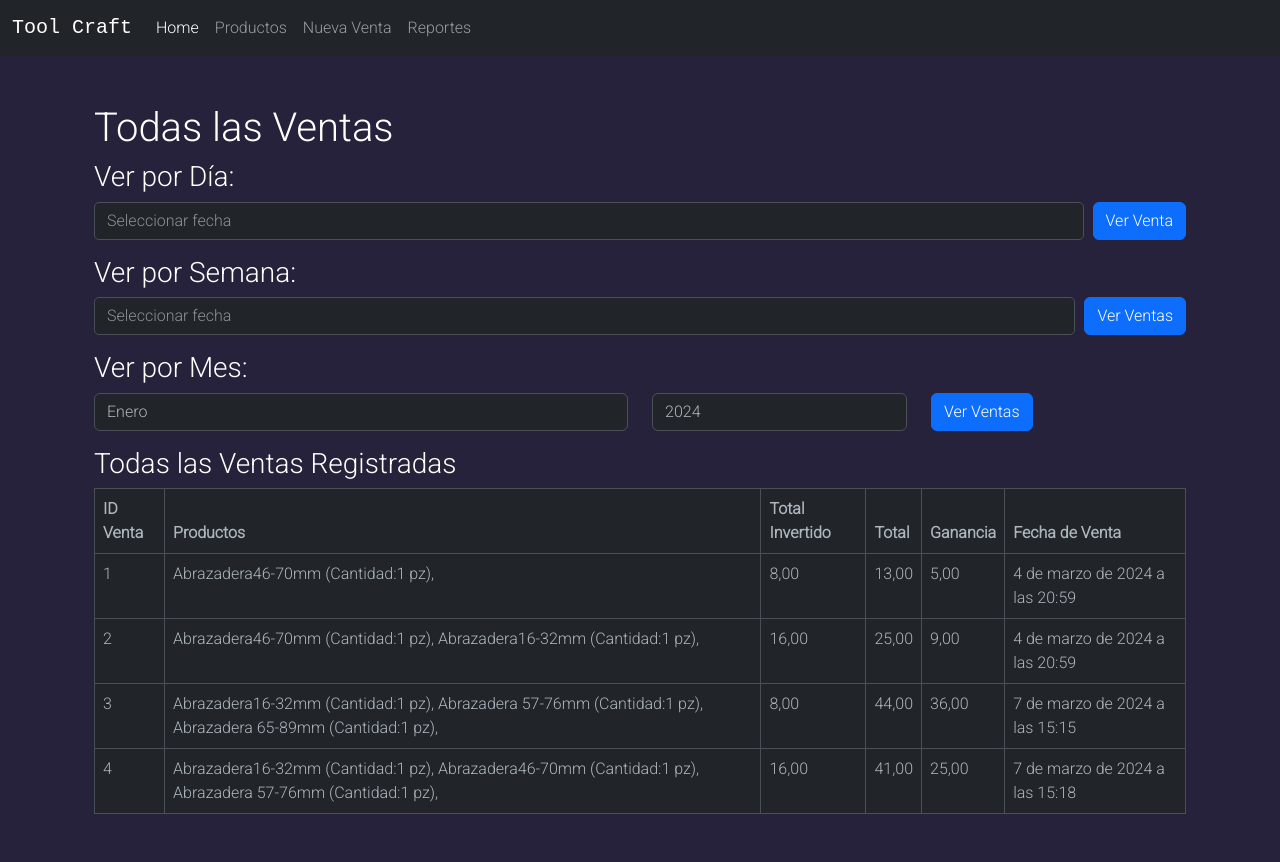
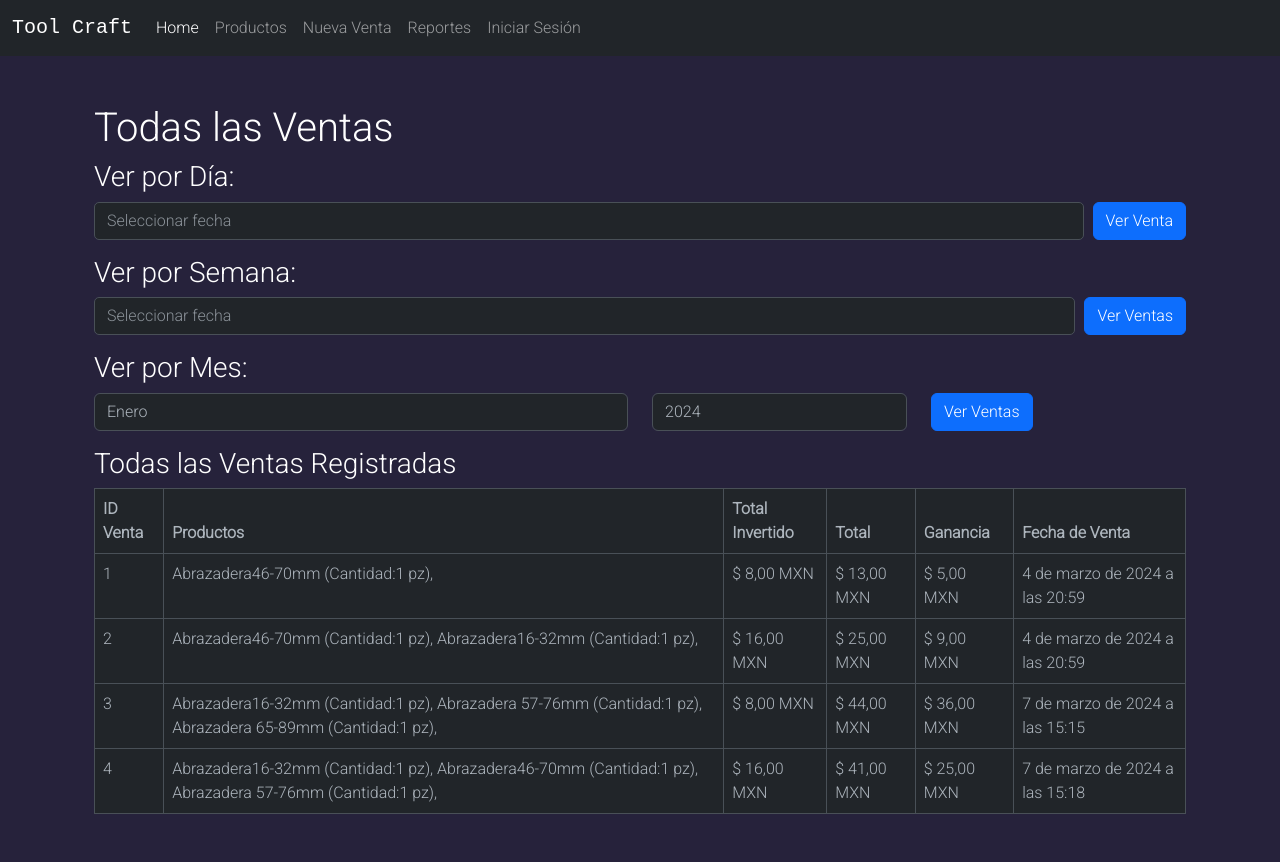
Before and after one commit to Etma117/ToolCraft, a Django app: page /todas-las-ventas/ in a window 1280 px wide. Run offline with Django 4.2, Linux system fonts and the light colour scheme; data comes from the database, SQL or seed files in the repository; both versions use the stored data as it was after the commit; some libraries are stand-ins or nearby versions.

Commit message:
Depuracion y Botones - loginVenta

```diff
--- a/Venta/templates/todas_las_ventas.html
+++ b/Venta/templates/todas_las_ventas.html
@@ -106,9 +106,9 @@
                   {{ detalle.producto.nombre }}{{ detalle.producto.medida }} (Cantidad:{{ detalle.cantidad }} pz),
                 {% endfor %}
               </td>
-              <td>{{ venta.total_invertido }}</td>
-              <td>{{ venta.total }}</td>
-              <td>{{ venta.ganancia }}</td>
+              <td> $ {{ venta.total_invertido }} MXN</td>
+              <td> $ {{ venta.total }} MXN</td>
+              <td> $ {{ venta.ganancia }} MXN</td>
               <td>{{ venta.fecha_venta }}</td>
             </tr>
           {% endfor %}
--- a/Venta/templates/ver_productos_venta.html
+++ b/Venta/templates/ver_productos_venta.html
@@ -70,16 +70,16 @@
         </div>
             </form>
 
-        <div class="conteiner" style = "margin-left: 15px;">
+        <div class="conteiner" style = "margin-left: 10px;">
             <a class="btn btn-success" href="{% url 'ver_venta' %}">
-                <i class="fas fa-search"></i> Ver Venta
+                <i class="fa-solid fa-cart-shopping"></i> Ver Venta
             </a>
         </div>
 
 
         </div>
     </div>
-        {% comment %} <input class="form-control" type="text" id="searchInput" placeholder="Buscar por nombre"> {% endcomment %}
+
 </div>
 <div class="row">
     {% for Producto in object_list %}
--- a/Venta/templates/ver_venta.html
+++ b/Venta/templates/ver_venta.html
@@ -61,7 +61,9 @@
     <p>Total: {{ total_venta }} MXN</p>
   </div>
 
-  <a href="{%url 'realizar_compra'%}" class="btn btn-custom-warning btn-sm">Confirmar Compra</a>
+    <a class="btn btn-success" href="{%url 'realizar_compra'%}">
+        <i class="fa-solid fa-check" style="margin-right: 5px;"></i>Confirmar Compra
+    </a>
 
 
 {% endblock %}
--- a/templates/base.html
+++ b/templates/base.html
@@ -27,7 +27,7 @@
                 <span class="navbar-toggler-icon"></span>
             </button>
             <div class="collapse navbar-collapse" id="navbarNav">
-                <ul class="navbar-nav">
+                <ul class="navbar-nav mr-auto">
                     <li class="nav-item">
                         <a class="nav-link active" aria-current="page" href="{% url 'mainpage' %}">Home</a>
                     </li>
@@ -40,10 +40,18 @@
                     <li class="nav-item">
                         <a class="nav-link" href="{%url 'todas_las_ventas'%}">Reportes</a>
                     </li>
+                    <li class="nav-item">
+                        {% if user.is_authenticated %}
+                            <a class="nav-link" href="{% url 'logout' %}">Cerrar Sesión</a>
+                        {% else %}
+                            <a class="nav-link" href="{% url 'login' %}">Iniciar Sesión</a>
+                        {% endif %}
+                    </li>
                 </ul>
             </div>
         </div>
     </nav>
+
 
     <!-- Main Content -->
     <div class="container mt-5 mb-5" >
@@ -67,10 +75,6 @@
       </div>
 
 
-
-
-
-
     {% endblock %}
 
     <!-- Add jQuery and Bootstrap JS -->
```
Also changed, not shown: Venta/templates/ventas_por_dia.html (+5 -5 lines), db.sqlite3.
